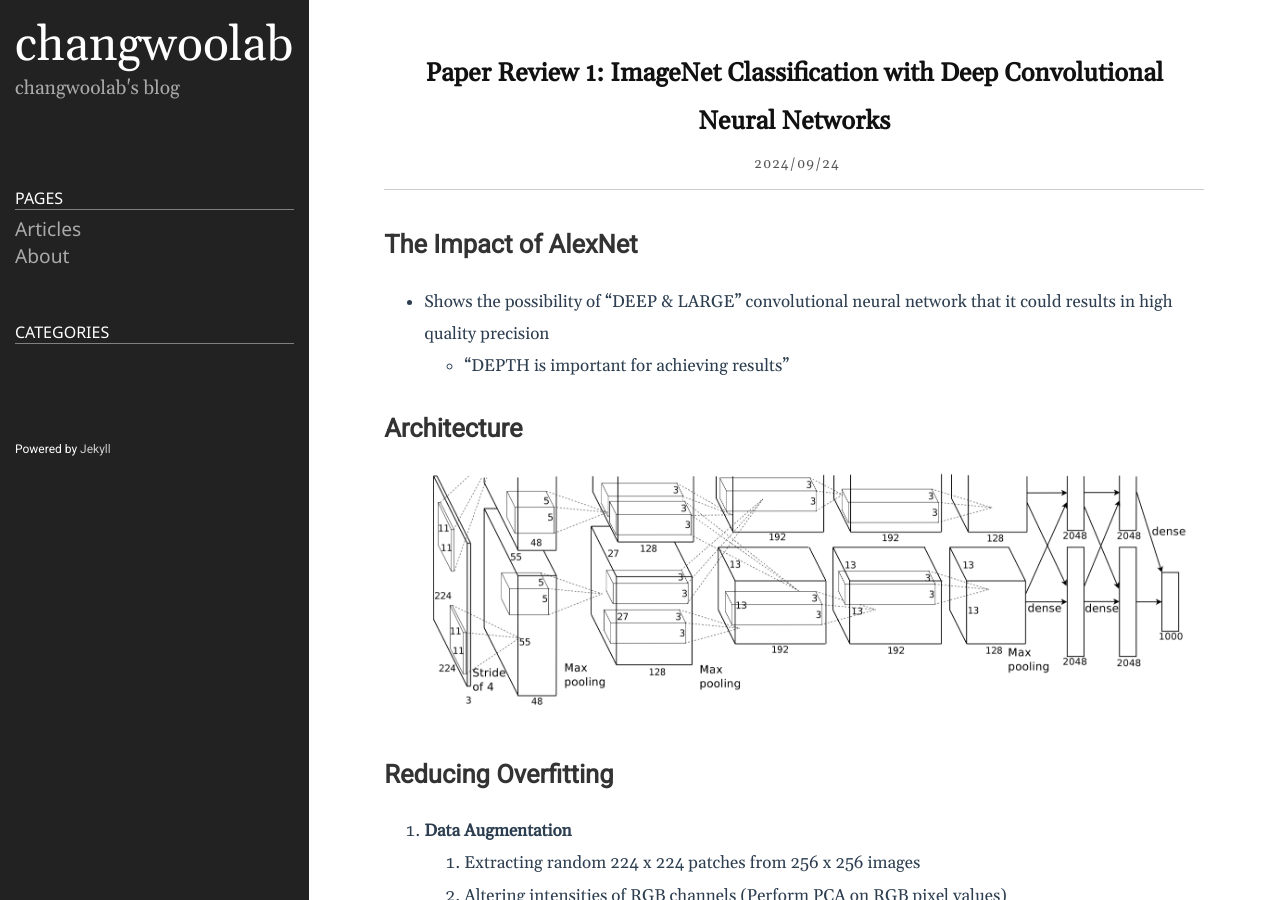
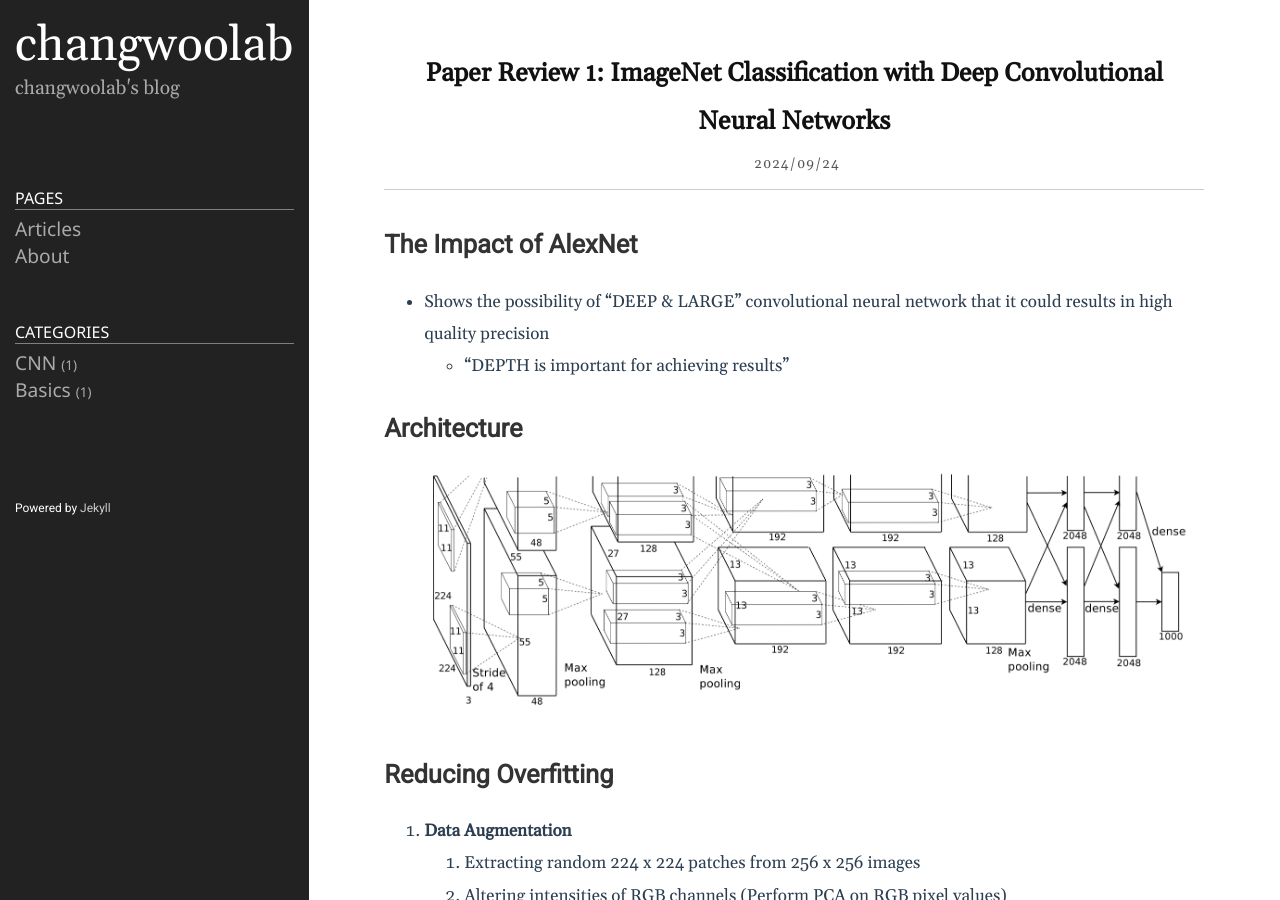
Before and after one commit to changwoolab/changwoolab.github.io, a Jekyll site: the page built from _posts/2024-09-24-alexnet.md, in a window 1280 px wide and 900 px high. Built offline with Jekyll 4.4.1, drawn with Linux system fonts in a browser that asks for light colours.

Commit message:
categories

```diff
--- a/_posts/2024-09-24-alexnet.md
+++ b/_posts/2024-09-24-alexnet.md
@@ -2,7 +2,7 @@
 layout: post
 title: "Paper Review 1: ImageNet Classification with Deep Convolutional Neural Networks"
 date: 2024-09-24 19:31:29 +0900
-tags: CNN
+categories: CNN Basics
 ---
 
 ## The Impact of AlexNet
```
